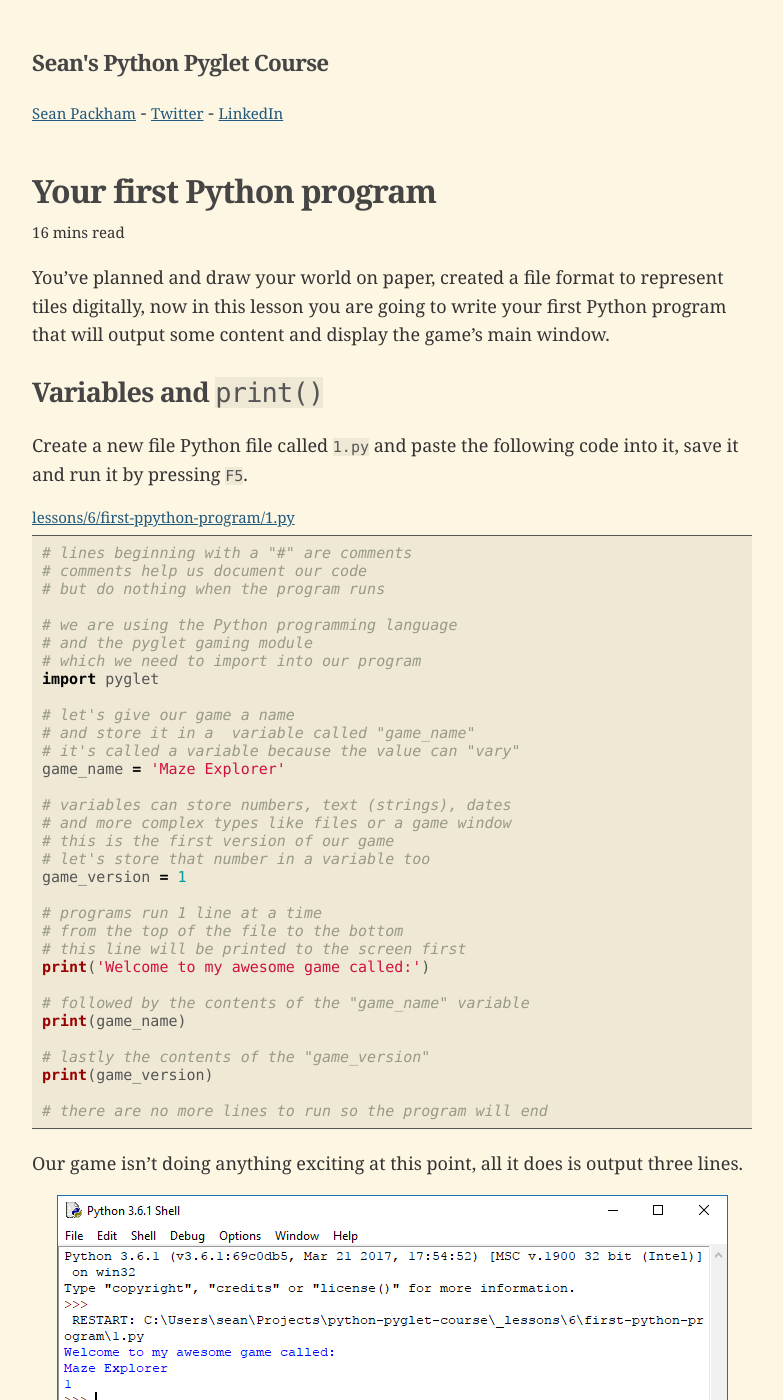
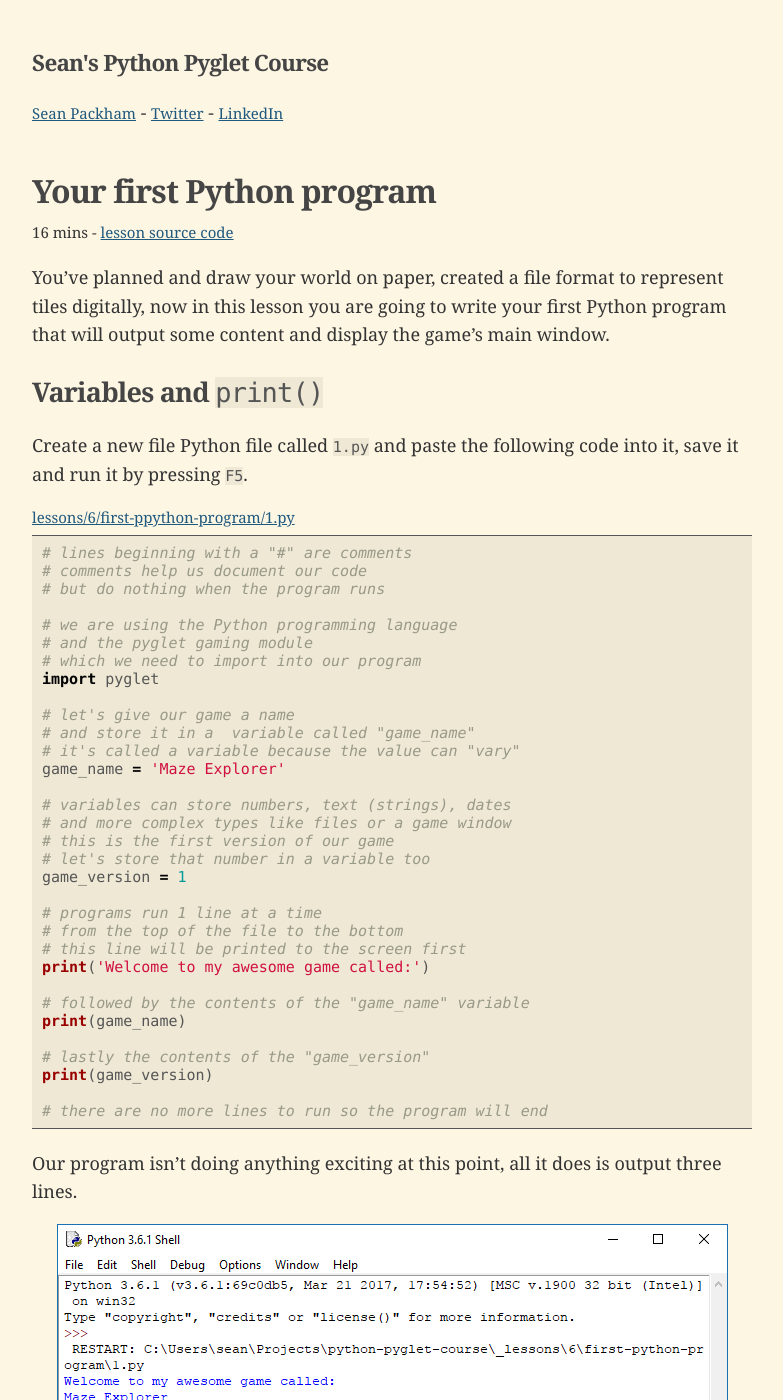
Before and after one commit to nooberson/python-pyglet-course, a Jekyll site: the page built from _lessons/6/first-python-program/index.md, in a window 1280 px wide and 1400 px high. Shown: the whole window, without its empty margins (248-1031 px from the left). Built offline with Jekyll 4.4.1, drawn with Linux system fonts in a browser that asks for light colours.

Commit message:
Fix links, add lesson source code link

````diff
--- a/_layouts/lesson.html
+++ b/_layouts/lesson.html
@@ -6,7 +6,13 @@ layout: default
 
 <small>
   {% assign words = content | number_of_words %}
-  {% if words < site.wpm %} 1 min {% else %} {{ words | divided_by: site.wpm }} mins {% endif %} read
+  {% if words < site.wpm %} 1 min {% else %} {{ words | divided_by: site.wpm }} mins {% endif %}
+
+  {% if page.source %}
+    -
+    <a href="{{ page.source }}">lesson source code</a>
+  {% endif %}
+
 </small>
 
 {{ content }}
--- a/_lessons/6/first-python-program/index.md
+++ b/_lessons/6/first-python-program/index.md
@@ -1,6 +1,7 @@
 ---
 title: Your first Python program
 date: 2017-06-01 08:00:00 +0000
+source: https://github.com/SeanPackham/python-pyglet-course/tree/master/_lessons/6/first-python-program
 ---
 
 You've planned and draw your world on paper, created a file format to represent tiles digitally, now in this lesson you are going to write your first Python program that will output some content and display the game's main window.
@@ -10,7 +11,7 @@ You've planned and draw your world on paper, created a file format to represent
 Create a new file Python file called `1.py` and paste the following code into it, save it and run it by pressing `F5`.
 
 <div class="path">
-  <a href="https://github.com/seanpackham/python-pyglet-course/_lessons/6/first-ppython-program/1.py">lessons/6/first-ppython-program/1.py</a>
+  <a href="https://github.com/SeanPackham/python-pyglet-course/blob/master/_lessons/6/first-python-program/1.py" target="_blank">lessons/6/first-ppython-program/1.py</a>
 </div>
 ```python
 # lines beginning with a "#" are comments
@@ -47,8 +48,7 @@ print(game_version)
 # there are no more lines to run so the program will end
 ```
 
-
-Our game isn't doing anything exciting at this point, all it does is output three lines.
+Our program isn't doing anything exciting at this point, all it does is output three lines.
 
 ![1.py program output](images/1-py-output.png)
 
@@ -57,7 +57,7 @@ Our game isn't doing anything exciting at this point, all it does is output thre
 Let's make it open a blank window we will use to draw our game world. I only included the changed lines below but the linked file has the entire updated program.
 
 <div class="path">
-  <a href="https://github.com/seanpackham/python-pyglet-course/_lessons/6/first-ppython-program/2.py">lessons/6/first-ppython-program/2.py</a>
+  <a href="https://github.com/SeanPackham/python-pyglet-course/blob/master/_lessons/6/first-python-program/2.py" target="_blank">lessons/6/first-ppython-program/2.py</a>
 </div>
 ```python
 # since we are making a change to our game
````
